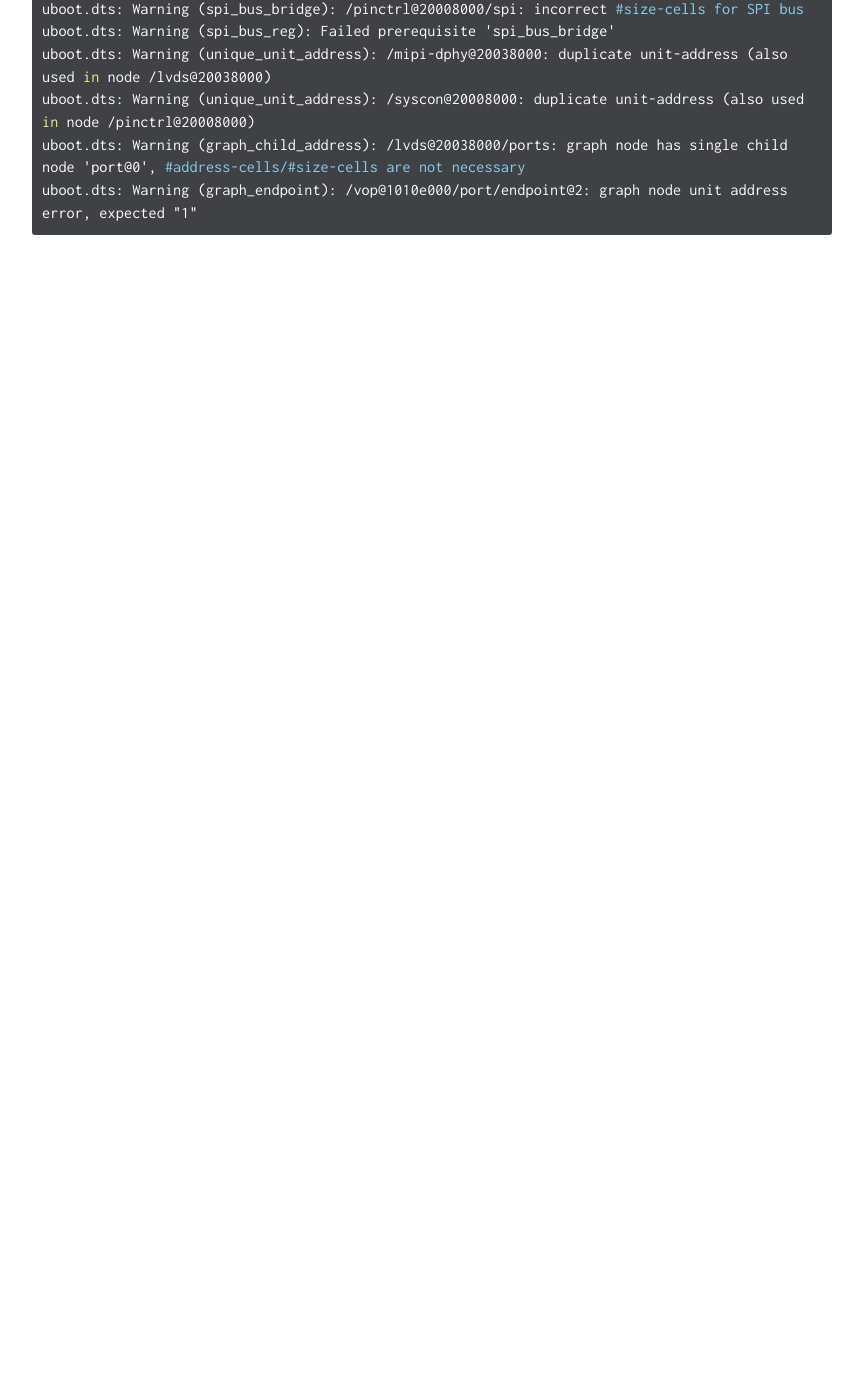
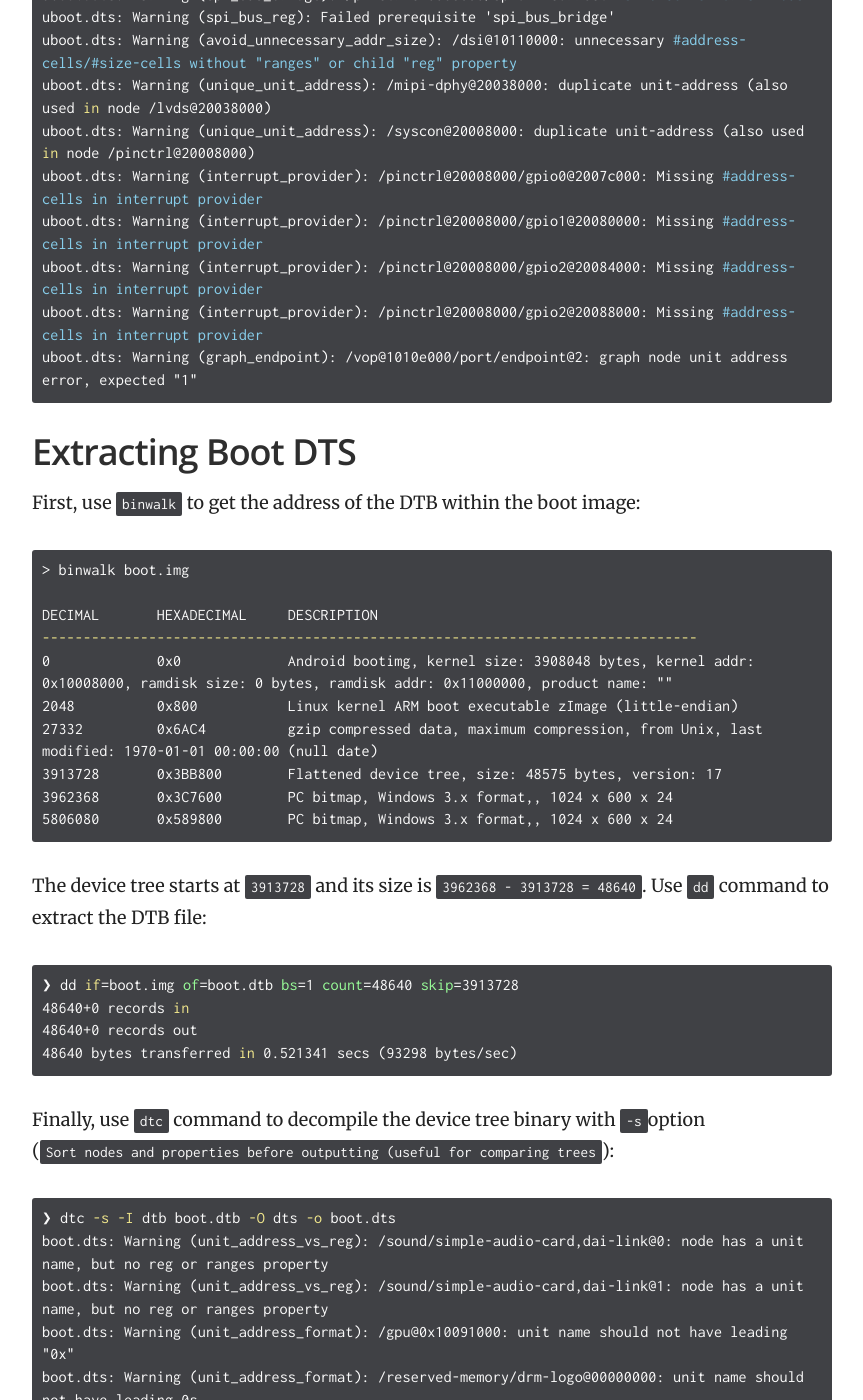
Before and after one commit to RK3128-CFW/rk3128-cfw.github.io, a Jekyll site: the page built from _docs/01_stock_firmware/13_extracting_ofw.md, in a window 1280 px wide and 1400 px high, scrolled down 2023 px. Shown: the whole window, without its empty margins (358-1221 px from the left). Built offline with Jekyll 4.4.1, drawn with Linux system fonts in a browser that asks for light colours; before the commit the page ends 2307 px from its top, so only the background shows below that; some of the changed text lies outside the part shown.

Commit message:
Add dts extraction from boot
Also update uboot section to use the same example (source images
and binaries).

Signed-off-by: Alberto Pérez García-Plaza <3502941+alpgarcia@users.noreply.github.com>

````diff
--- a/_docs/01_stock_firmware/13_extracting_ofw.md
+++ b/_docs/01_stock_firmware/13_extracting_ofw.md
@@ -9,34 +9,33 @@ label: wip
 
 First, use `binwalk` to get the address of the DTB within the uboot image:
 ```shell
-> binwalk -e uboot.img
+> binwalk uboot.img
 
 DECIMAL       HEXADECIMAL     DESCRIPTION
 --------------------------------------------------------------------------------
-260000        0x3F7A0         device tree image (dtb)
-266428        0x410BC         SHA256 hash constants, little endian
-297384        0x489A8         CRC32 polynomial table, little endian
-331507        0x50EF3         Android bootimg, kernel size: 1952736768 bytes, kernel addr: 0x6464615F, ramdisk size: 7495538 bytes, ramdisk addr: 0x46206F4E, product name: "%s: failed to read dtb file, ret=%d"
-488904        0x775C8         device tree image (dtb)
-784288        0xBF7A0         device tree image (dtb)
-790716        0xC10BC         SHA256 hash constants, little endian
-821672        0xC89A8         CRC32 polynomial table, little endian
-855795        0xD0EF3         Android bootimg, kernel size: 1952736768 bytes, kernel addr: 0x6464615F, ramdisk size: 7495538 bytes, ramdisk addr: 0x46206F4E, product name: "%s: failed to read dtb file, ret=%d"
-1013192       0xF75C8         device tree image (dtb)
+261444        0x3FD44         SHA256 hash constants, little endian
+292384        0x47620         CRC32 polynomial table, little endian
+325267        0x4F693         Android bootimg, kernel size: 1952736768 bytes, kernel addr: 0x6464615F, ramdisk size: 7495538 bytes, ramdisk addr: 0x46206F4E, product name: "%s: failed to read dtb file, ret=%d"
+480496        0x754F0         Flattened device tree, size: 20891 bytes, version: 17
+785732        0xBFD44         SHA256 hash constants, little endian
+816672        0xC7620         CRC32 polynomial table, little endian
+849555        0xCF693         Android bootimg, kernel size: 1952736768 bytes, kernel addr: 0x6464615F, ramdisk size: 7495538 bytes, ramdisk addr: 0x46206F4E, product name: "%s: failed to read dtb file, ret=%d"
+1004784       0xF54F0         Flattened device tree, size: 20891 bytes, version: 17
 ```
 
-The last line contains the information we need (`1013192`). Use `dd` command
+The last line contains the information we need (`1004784`). Use `dd` command
 to extract the DTB file:
 ```shell
-❯ dd if=uboot.img of=uboot.dtb bs=1 skip=1013192
-35384+0 records in
-35384+0 records out
-35384 bytes (35 kB, 35 KiB) copied, 0,0946254 s, 374 kB/s
+❯ dd if=uboot.img of=uboot.dtb bs=1 skip=1004784
+43792+0 records in
+43792+0 records out
+43792 bytes transferred in 0.235705 secs (185792 bytes/sec)
 ```
 
-Finally, use `dtc` command to decompile the device tree binary:
+Finally, use `dtc` command to decompile the device tree binary with `-s`option
+(`Sort nodes and properties before outputting (useful for comparing trees`)::
 ```shell
-❯ dtc -I dtb uboot.dtb -O dts -o uboot.dts
+❯ dtc -s -I dtb uboot.dtb -O dts -o uboot.dts
 uboot.dts: Warning (unit_address_vs_reg): /memory: node has a reg or ranges property, but no unit name
 uboot.dts: Warning (unit_address_vs_reg): /cpu_axi_bus/qos/crypto: node has a reg or ranges property, but no unit name
 uboot.dts: Warning (unit_address_vs_reg): /cpu_axi_bus/qos/core: node has a reg or ranges property, but no unit name
@@ -60,8 +59,59 @@ uboot.dts: Warning (unit_address_format): /cpus/cpu@0x003: unit name should not
 uboot.dts: Warning (spi_bus_bridge): /pinctrl@20008000/spi: incorrect #address-cells for SPI bus
 uboot.dts: Warning (spi_bus_bridge): /pinctrl@20008000/spi: incorrect #size-cells for SPI bus
 uboot.dts: Warning (spi_bus_reg): Failed prerequisite 'spi_bus_bridge'
+uboot.dts: Warning (avoid_unnecessary_addr_size): /dsi@10110000: unnecessary #address-cells/#size-cells without "ranges" or child "reg" property
 uboot.dts: Warning (unique_unit_address): /mipi-dphy@20038000: duplicate unit-address (also used in node /lvds@20038000)
 uboot.dts: Warning (unique_unit_address): /syscon@20008000: duplicate unit-address (also used in node /pinctrl@20008000)
-uboot.dts: Warning (graph_child_address): /lvds@20038000/ports: graph node has single child node 'port@0', #address-cells/#size-cells are not necessary
+uboot.dts: Warning (interrupt_provider): /pinctrl@20008000/gpio0@2007c000: Missing #address-cells in interrupt provider
+uboot.dts: Warning (interrupt_provider): /pinctrl@20008000/gpio1@20080000: Missing #address-cells in interrupt provider
+uboot.dts: Warning (interrupt_provider): /pinctrl@20008000/gpio2@20084000: Missing #address-cells in interrupt provider
+uboot.dts: Warning (interrupt_provider): /pinctrl@20008000/gpio2@20088000: Missing #address-cells in interrupt provider
 uboot.dts: Warning (graph_endpoint): /vop@1010e000/port/endpoint@2: graph node unit address error, expected "1"
 ```
+
+## Extracting Boot DTS
+
+First, use `binwalk` to get the address of the DTB within the boot image:
+```shell
+> binwalk boot.img
+
+DECIMAL       HEXADECIMAL     DESCRIPTION
+--------------------------------------------------------------------------------
+0             0x0             Android bootimg, kernel size: 3908048 bytes, kernel addr: 0x10008000, ramdisk size: 0 bytes, ramdisk addr: 0x11000000, product name: ""
+2048          0x800           Linux kernel ARM boot executable zImage (little-endian)
+27332         0x6AC4          gzip compressed data, maximum compression, from Unix, last modified: 1970-01-01 00:00:00 (null date)
+3913728       0x3BB800        Flattened device tree, size: 48575 bytes, version: 17
+3962368       0x3C7600        PC bitmap, Windows 3.x format,, 1024 x 600 x 24
+5806080       0x589800        PC bitmap, Windows 3.x format,, 1024 x 600 x 24
+```
+The device tree starts at `3913728` and its size is `3962368 - 3913728 = 48640`.
+Use `dd` command to extract the DTB file:
+```shell
+❯ dd if=boot.img of=boot.dtb bs=1 count=48640 skip=3913728
+48640+0 records in
+48640+0 records out
+48640 bytes transferred in 0.521341 secs (93298 bytes/sec)
+```
+
+Finally, use `dtc` command to decompile the device tree binary with `-s`option
+(`Sort nodes and properties before outputting (useful for comparing trees`):
+```shell
+❯ dtc -s -I dtb boot.dtb -O dts -o boot.dts
+boot.dts: Warning (unit_address_vs_reg): /sound/simple-audio-card,dai-link@0: node has a unit name, but no reg or ranges property
+boot.dts: Warning (unit_address_vs_reg): /sound/simple-audio-card,dai-link@1: node has a unit name, but no reg or ranges property
+boot.dts: Warning (unit_address_format): /gpu@0x10091000: unit name should not have leading "0x"
+boot.dts: Warning (unit_address_format): /reserved-memory/drm-logo@00000000: unit name should not have leading 0s
+boot.dts: Warning (spi_bus_bridge): /pinctrl/spi: incorrect #address-cells for SPI bus
+boot.dts: Warning (spi_bus_bridge): /pinctrl/spi: incorrect #size-cells for SPI bus
+boot.dts: Warning (spi_bus_reg): Failed prerequisite 'spi_bus_bridge'
+boot.dts: Warning (avoid_unnecessary_addr_size): /syscon@100a0000: unnecessary #address-cells/#size-cells without "ranges" or child "reg" property
+boot.dts: Warning (avoid_unnecessary_addr_size): /dsi@10110000: unnecessary #address-cells/#size-cells without "ranges" or child "reg" property
+boot.dts: Warning (avoid_unnecessary_addr_size): /hdmi@20034000: unnecessary #address-cells/#size-cells without "ranges" or child "reg" property
+boot.dts: Warning (unique_unit_address): /cif@1010a000: duplicate unit-address (also used in node /cif-new@1010a000)
+boot.dts: Warning (unique_unit_address): /mipi-dphy@20038000: duplicate unit-address (also used in node /lvds@20038000)
+boot.dts: Warning (interrupt_provider): /pinctrl/gpio0@2007c000: Missing #address-cells in interrupt provider
+boot.dts: Warning (interrupt_provider): /pinctrl/gpio1@20080000: Missing #address-cells in interrupt provider
+boot.dts: Warning (interrupt_provider): /pinctrl/gpio2@20084000: Missing #address-cells in interrupt provider
+boot.dts: Warning (interrupt_provider): /pinctrl/gpio3@20088000: Missing #address-cells in interrupt provider
+boot.dts: Warning (graph_child_address): /hdmi@20034000/port: graph node has single child node 'endpoint@0', #address-cells/#size-cells are not necessary
+```
````
